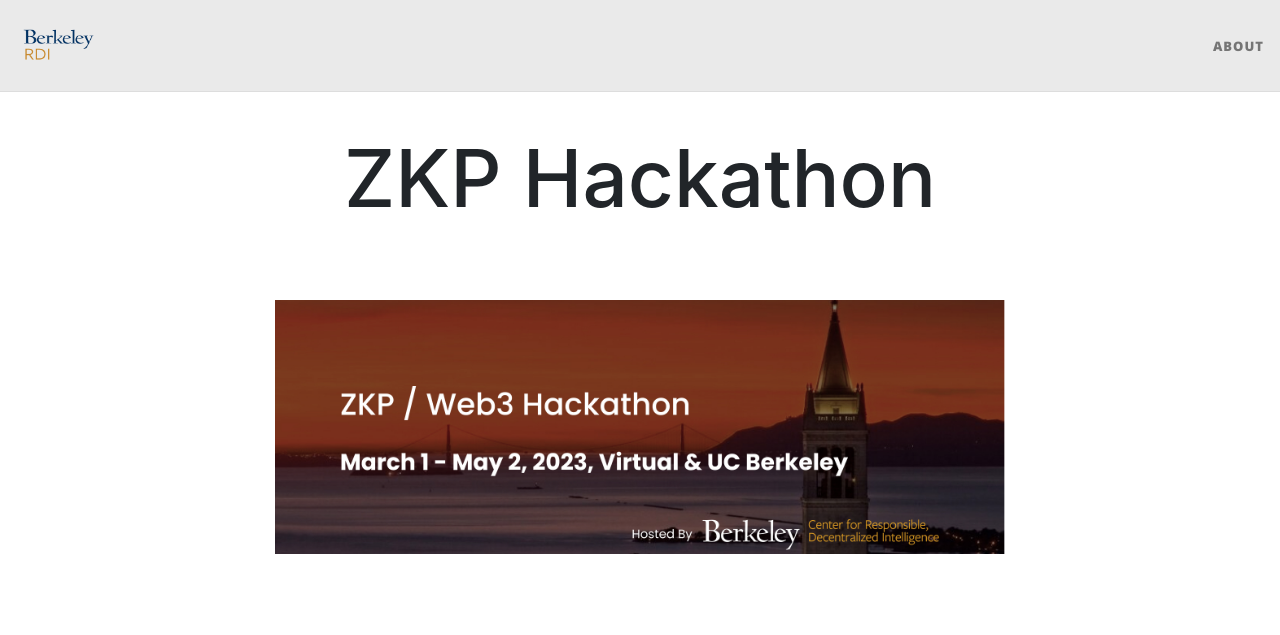
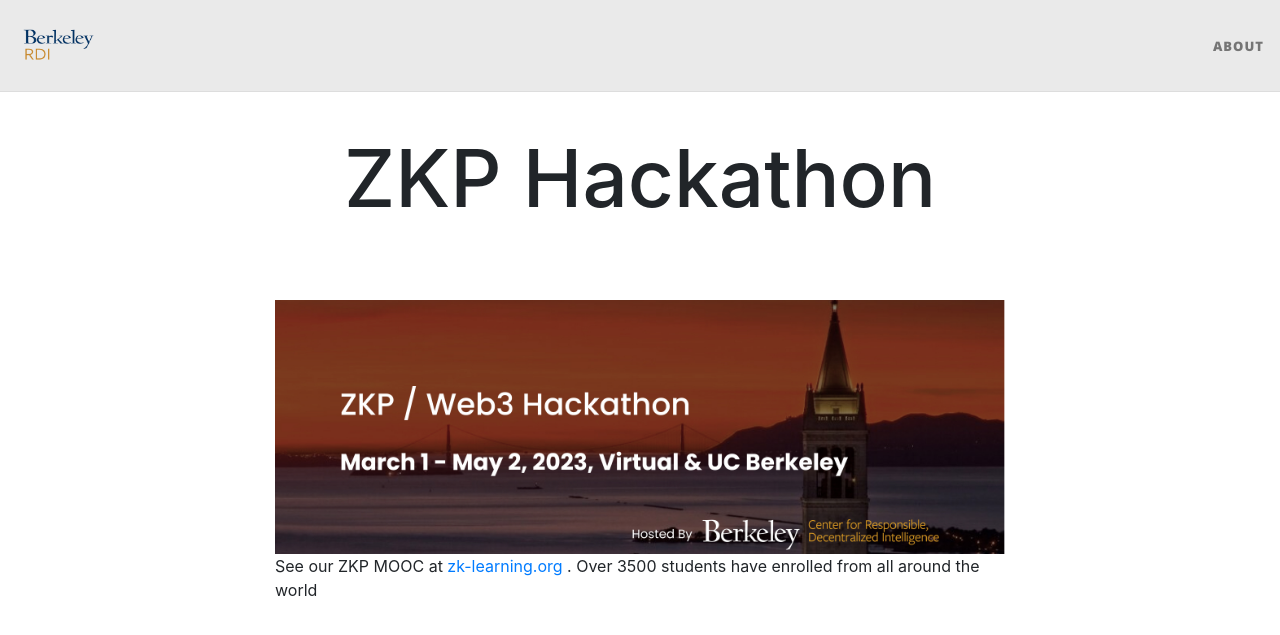
Before and after one commit to rdi-berkeley/zkp-web3-hackathon, a Jekyll site: the page built from index.md, in a window 1280 px wide and 900 px high. Shown: the top 635 px of the window. Built offline with Jekyll 4.4.1, drawn with Linux system fonts in a browser that asks for light colours; nearby versions of some CDN libraries; some of the changed text lies outside the part shown.

Commit message:
added ZKP MOOC link

```diff
--- a/_layouts/home.html
+++ b/_layouts/home.html
@@ -10,6 +10,7 @@ cover-img: "/assets/img/ZKP_Web3 HackathonBanner.jpg"
   <img src="{{site.baseurl}}/assets/img/ZKP_Web3 HackathonBanner.jpg" alt="Banner Image">
 </div>
 
+<p> See our ZKP MOOC at <a href="zk-learning.org"> zk-learning.org </a>. Over 3500 students have enrolled from all around the world</p>
 <!-- CSS for the banner -->
 
 <style>
@@ -151,7 +152,7 @@ cover-img: "/assets/img/ZKP_Web3 HackathonBanner.jpg"
 
 
 <form action="submit.php" method="post">
-<h1>Join our mailing list!</h1>
+<h2>Join the Berkeley RDI mailing list!</h2>
   <div class="form-group">
     <label for="email">Email:<span style="color:red">*</span></label>
     <input type="email" id="email" name="email" required>
```
